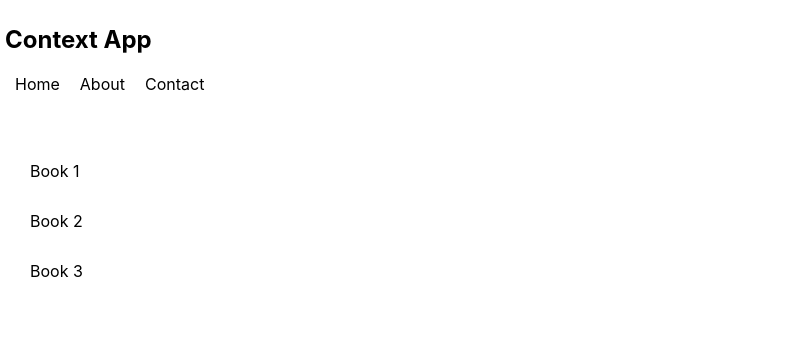
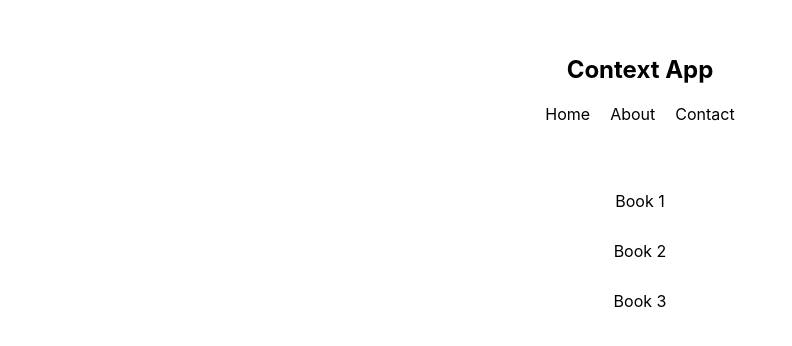
Before and after one commit to pohern/context-hooks, a React (Create React App) app: page / in a window 1280 px wide. Shown: the top 346 px of the page, without its empty margins (0-792 px from the left). Built offline with nearby package versions, Linux system fonts and the light colour scheme.

Commit message:
update css

```diff
--- a/src/index.css
+++ b/src/index.css
@@ -7,7 +7,7 @@ body {
   -moz-osx-font-smoothing: grayscale;
 }
 
-App {
+.App {
   max-width: 400px;
   margin: 30px auto;
   text-align: center;
```
